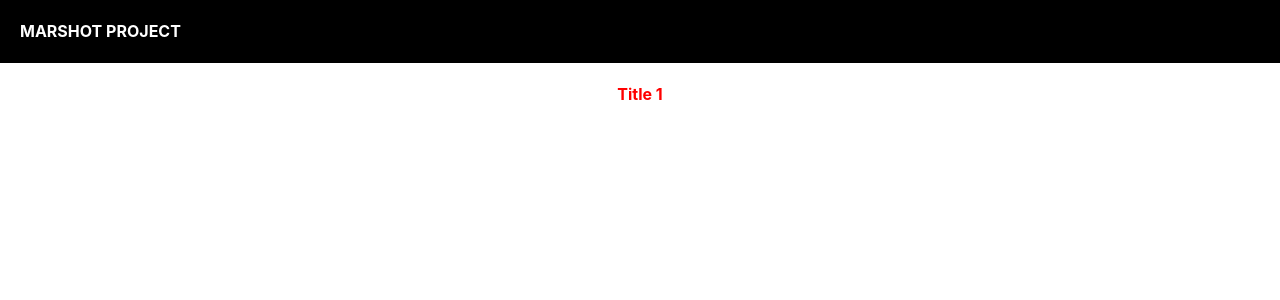
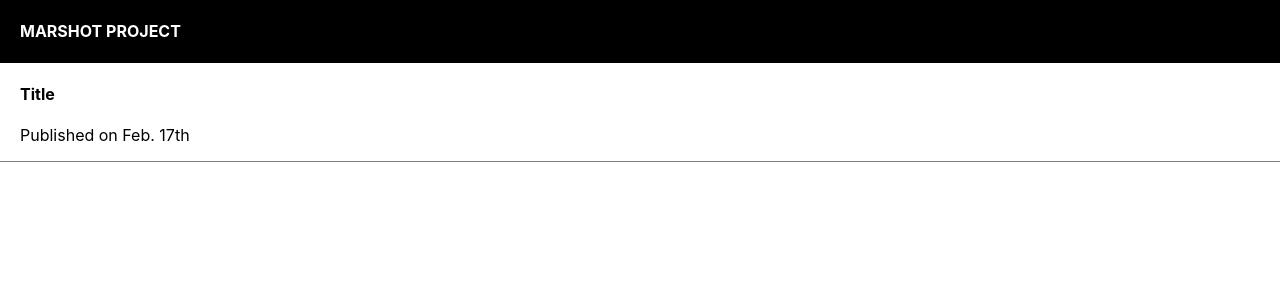
Before and after one commit to marshot9420/marshot, a React (Create React App) app: page / in a window 1280 px wide. Shown: the top 300 px of the page. Built offline with nearby package versions, Linux system fonts and the light colour scheme.

Commit message:
2. 중요한 변수는 state에
state는 변동시 자동으로 HTML에 반영된다.

```diff
--- a/src/App.css
+++ b/src/App.css
@@ -8,6 +8,16 @@
   width: 100%;
   color: white;
   padding-left: 20px;
+}
+
+div {
+  box-sizing: border-box;
+}
+
+.content {
+  padding-left: 20px;
+  text-align: left;
+  border-bottom: 1px solid grey;
 }
 
 .App-logo {
--- a/src/App.js
+++ b/src/App.js
@@ -9,7 +9,10 @@ function App() {
       <div className="black-nav">
         <h4>MARSHOT PROJECT</h4>
       </div>
-      <h4 style={{ color: "red" }}>{post}</h4>
+      <div className="content">
+        <h4>Title</h4>
+        <p>Published on Feb. 17th</p>
+      </div>
     </div>
   );
 }
```
